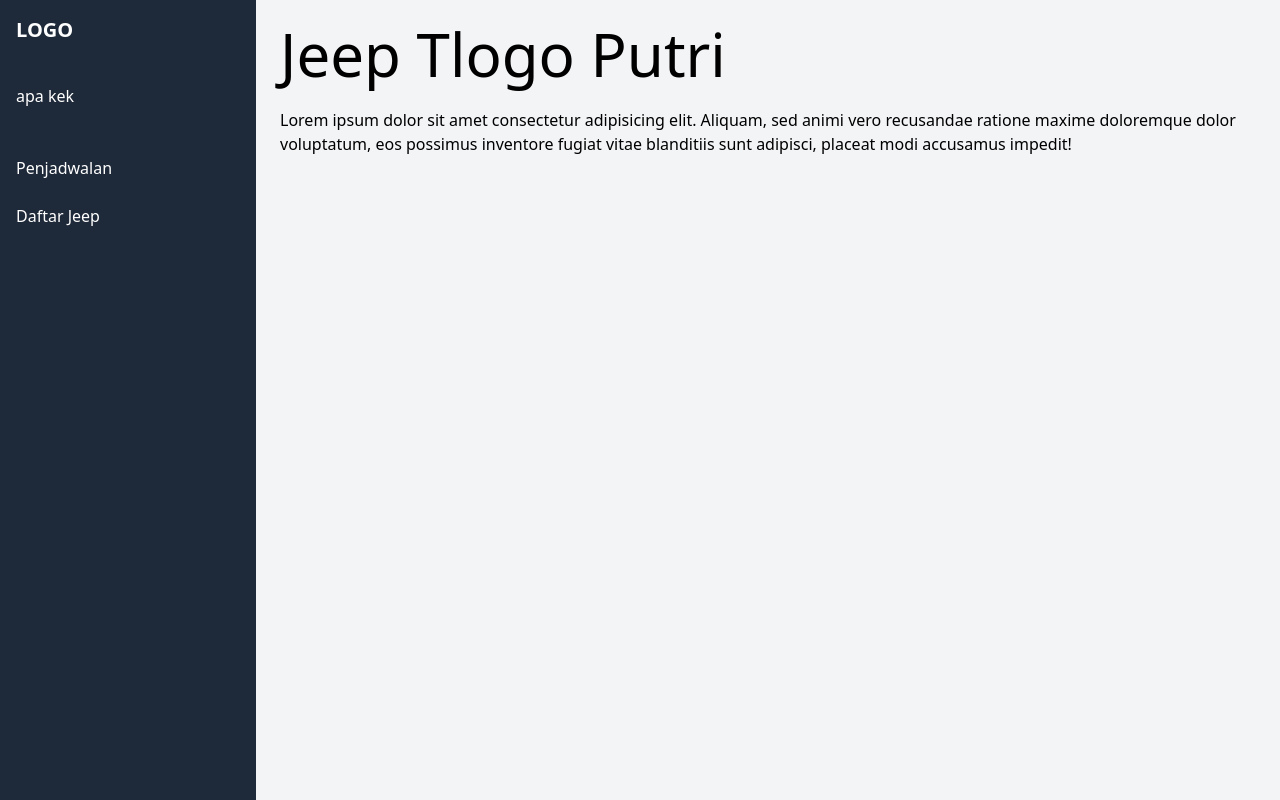
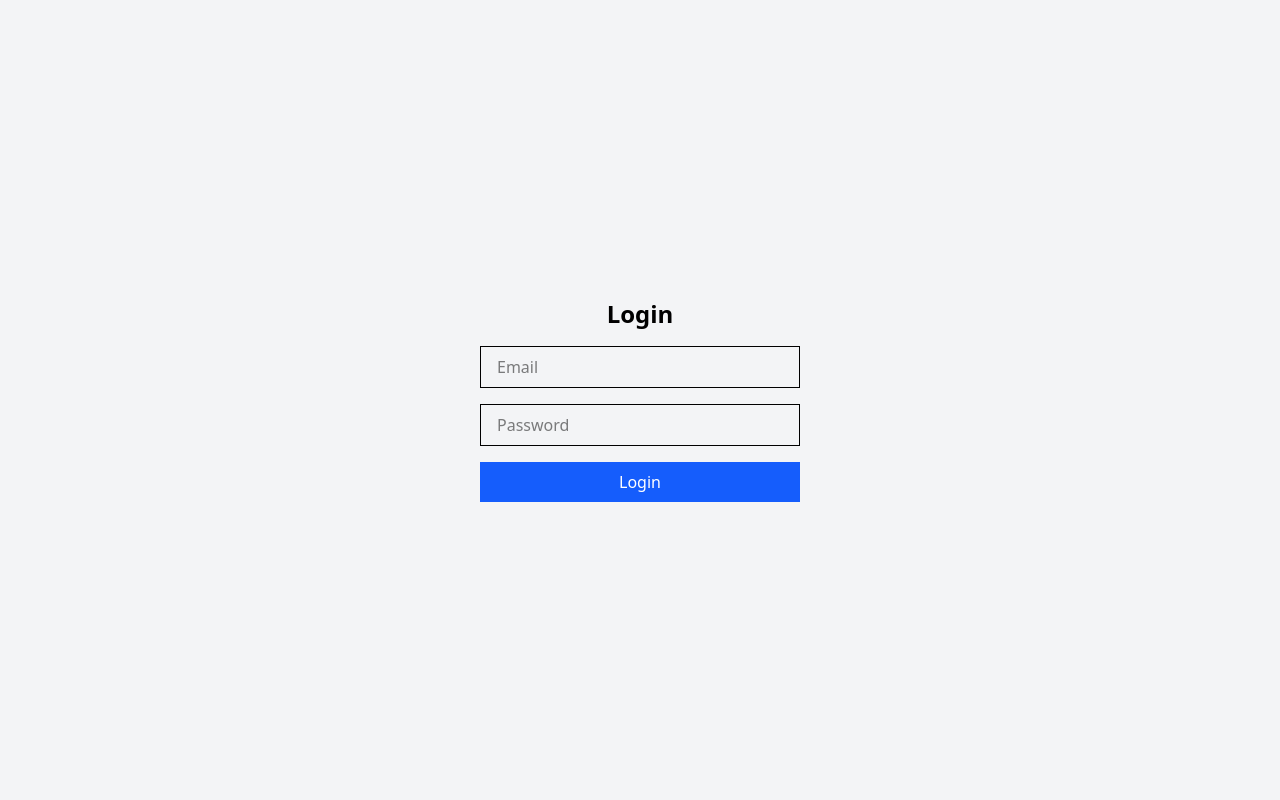
Before and after one commit to azzikraaksan/tlogo-putri-fe, a Next.js app: page / in a window 1280 px wide. Built offline with nearby package versions, Linux system fonts and the light colour scheme.

Commit message:
membuat login awal

```diff
--- /dev/null
+++ b/components/Dashboard.jsx
@@ -0,0 +1,32 @@
+import React from "react";
+
+const MainLayout = ({ children }) => {
+  return (
+    <div>
+      {
+        <aside className="w-64 h-screen bg-gray-800 text-white p-4">
+          <h2 className="text-xl font-bold mb-4">LOGO</h2>
+          <br />
+          <ul>
+            <li>
+              <a href="/">apa kek</a>
+            </li>
+            <br />
+            <br />
+            <li>
+              <a href="/profile">Penjadwalan</a>
+            </li>
+            <br />
+            <li>
+              <a href="/settings">Daftar Jeep</a>
+            </li>
+          </ul>
+        </aside>
+      }
+      {<main className="flex-1 p-6 bg-gray-100">{children}</main>}
+      //{" "}
+    </div>
+  );
+};
+
+export default MainLayout;
--- /dev/null
+++ b/components/LoginForm.jsx
@@ -0,0 +1,67 @@
+"use client";
+import React, { useState } from "react";
+import { useRouter } from "next/navigation";
+
+const LoginPage = () => {
+  const [email, setEmail] = useState("");
+  const [password, setPassword] = useState("");
+  const router = useRouter();
+
+  const handleSubmit = async (e) => {
+    e.preventDefault();
+
+    if (!email || !password) {
+      return alert("Email dan password wajib diisi!");
+    }
+
+    try {
+      const res = await fetch("http://localhost:8000/api/fo/login", {
+        method: "POST",
+        headers: {
+          "Content-Type": "application/json",
+        },
+        body: JSON.stringify({ email, password }),
+      });
+
+      const data = await res.json();
+
+      if (res.ok) {
+        localStorage.setItem("token", data.token);
+        alert("Login berhasil!");
+        router.push("/dashboard");
+      } else {
+        alert(data.message || "Login gagal!");
+      }
+    } catch (error) {
+      console.error("Login error:", error);
+      alert("Terjadi kesalahan saat login.");
+    }
+  };
+
+  return (
+    <div className="flex flex-col items-center justify-center h-screen">
+      <h1 className="text-2xl font-bold mb-4">Login</h1>
+      <form onSubmit={handleSubmit} className="flex flex-col gap-4 w-80">
+        <input
+          type="email"
+          placeholder="Email"
+          className="border px-4 py-2"
+          value={email}
+          onChange={(e) => setEmail(e.target.value)}
+        />
+        <input
+          type="password"
+          placeholder="Password"
+          className="border px-4 py-2"
+          value={password}
+          onChange={(e) => setPassword(e.target.value)}
+        />
+        <button type="submit" className="bg-blue-600 text-white py-2">
+          Login
+        </button>
+      </form>
+    </div>
+  );
+};
+
+export default LoginPage;
--- /dev/null
+++ b/components/LoginPage.jsx
@@ -0,0 +1,11 @@
+import LoginForm from "/components/LoginForm.jsx";
+
+const LoginPage = () => {
+  return (
+    <div className="min-h-screen flex items-center justify-center bg-gray-100">
+      <LoginForm />
+    </div>
+  );
+};
+
+export default LoginPage;
--- a/components/MainLayout.jsx
+++ /dev/null
@@ -1,36 +0,0 @@
-import React from 'react'
-
-// const MainLayout = ({children}) => {
-//   return (
-//     <div>
-//       <h1>Jeep Tlogo Putri</h1>
-//       <hr />
-//       <main>{children}</main>
-//     </div>
-//   )
-// }
-
-// export default MainLayout
-// app/components/MainLayout.jsx
-const MainLayout = ({ children }) => {
-    return (
-      <div className="flex">
-        {/* Sidebar */}
-        <aside className="w-64 h-screen bg-gray-800 text-white p-4">
-          <h2 className="text-xl font-bold mb-4">LOGO</h2><br />
-          <ul>
-            <li><a href="/">apa kek</a></li><br /><br />
-            <li><a href="/profile">Penjadwalan</a></li><br />
-            <li><a href="/settings">Daftar Jeep</a></li>
-          </ul>
-        </aside>
-
-        {/* Konten utama */}
-        <main className="flex-1 p-6 bg-gray-100">
-          {children}
-        </main>
-      </div>
-    );
-  };
-
-  export default MainLayout;
--- /dev/null
+++ b/src/app/dashboard/page.jsx
@@ -0,0 +1,17 @@
+const DashboardPage = () => {
+    return (
+      <div className="p-4">
+        <h1 className="text-6xl text-center font-semibold mt-4 mb-2 text-teal-600">
+          Jeep Tlogo Putri
+        </h1>
+        <p className="text-center max-w-xl mx-auto">
+          Lorem ipsum dolor sit amet consectetur adipisicing elit. Aliquam, sed
+          animi vero recusandae ratione maxime doloremque dolor voluptatum, eos
+          possimus inventore fugiat vitae blanditiis sunt adipisci, placeat modi
+          accusamus impedit!
+        </p>
+      </div>
+    );
+  };
+
+  export default DashboardPage;
--- a/src/app/page.jsx
+++ b/src/app/page.jsx
@@ -116,20 +116,11 @@
 // }
 
 import React from "react";
-import MainLayout from "/components/MainLayout.jsx";
+import LoginPage from "/components/LoginPage.jsx";
 
 const Page = () => {
   return (
-    <MainLayout>
-      <h1 className="text-6xl">Jeep Tlogo Putri</h1>
-      <br />
-      <p>
-        Lorem ipsum dolor sit amet consectetur adipisicing elit. Aliquam, sed
-        animi vero recusandae ratione maxime doloremque dolor voluptatum, eos
-        possimus inventore fugiat vitae blanditiis sunt adipisci, placeat modi
-        accusamus impedit!
-      </p>
-    </MainLayout>
+    <LoginPage></LoginPage>
   );
 };
 
```
Also changed, not shown: 1 other file (tests, documents, lock files or other folders).
